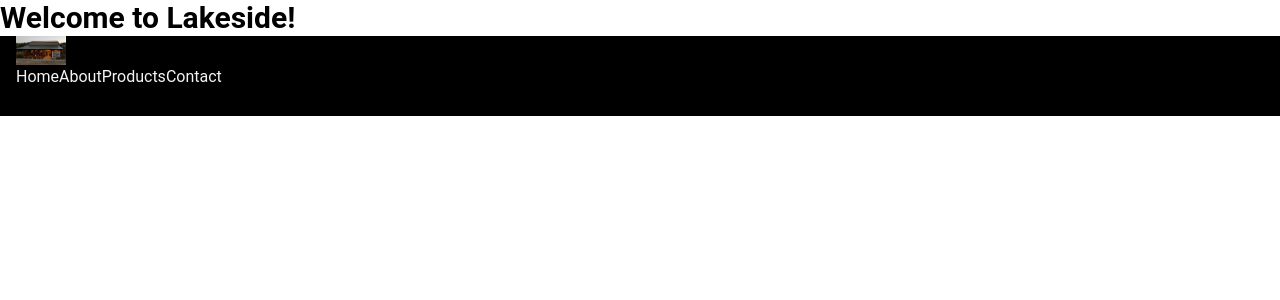
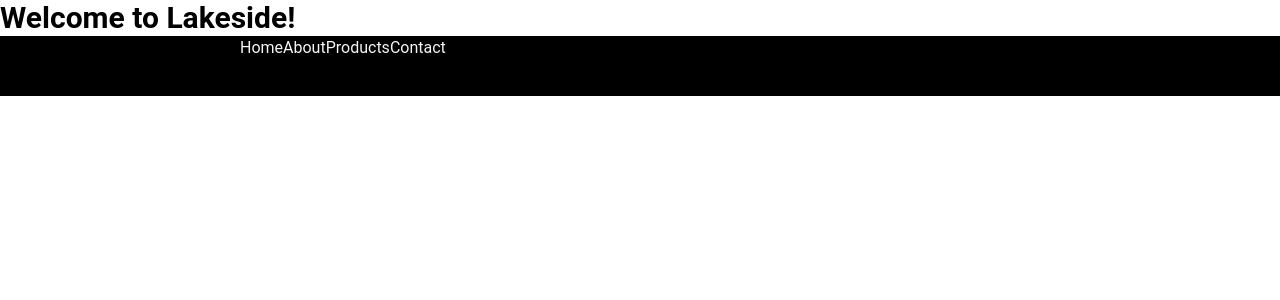
Before and after one commit to AdamCEssmyer/LakesideGeneral, a React (Create React App) app: page / in a window 1280 px wide. Shown: the top 300 px of the page. Built offline with nearby package versions, Linux system fonts and the light colour scheme.

Commit message:
removed image from navbar

```diff
--- a/src/components/navbar.jsx
+++ b/src/components/navbar.jsx
@@ -4,10 +4,7 @@ import {FaBars, Fatimes} from 'react-icons/fa';
 
 const Navbar = () => {
     return(
-        <div className='fixed w-full h-[80px] flex: justify-between items-center px-4 bg-black text-gray-100' >
-            <div>
-                <img src={Image} alt="lakeside" style={{width: '50px'}} />
-            </div>
+        <div className='fixed w-full h-[60px] flex: justify-between items-center px-60 bg-black text-gray-100' >
                 <div>
                      {/*Menu is here*/}
                     <ul className='flex'>
```
Also changed, not shown: src/index.css (line endings or trailing spaces).
